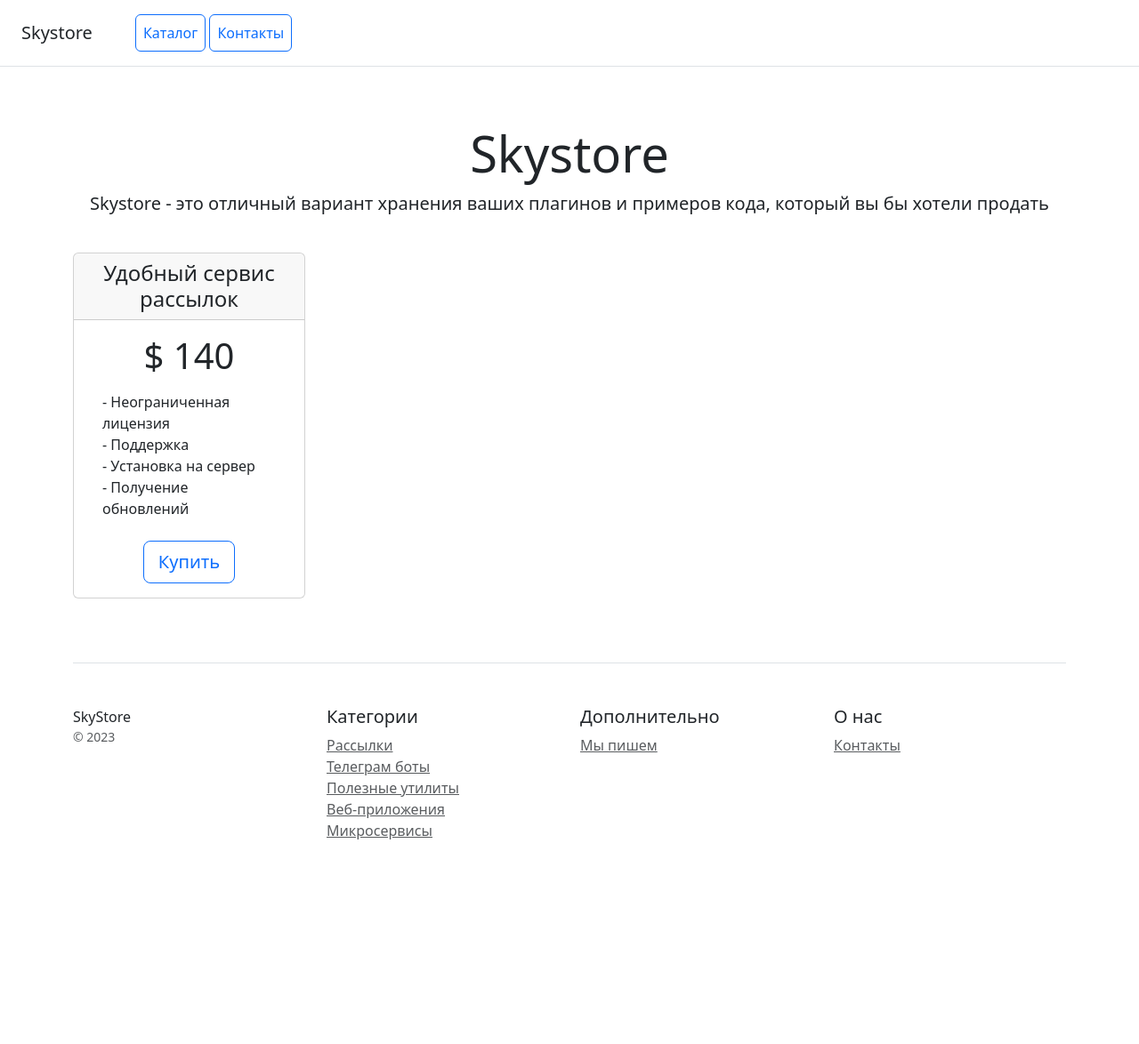
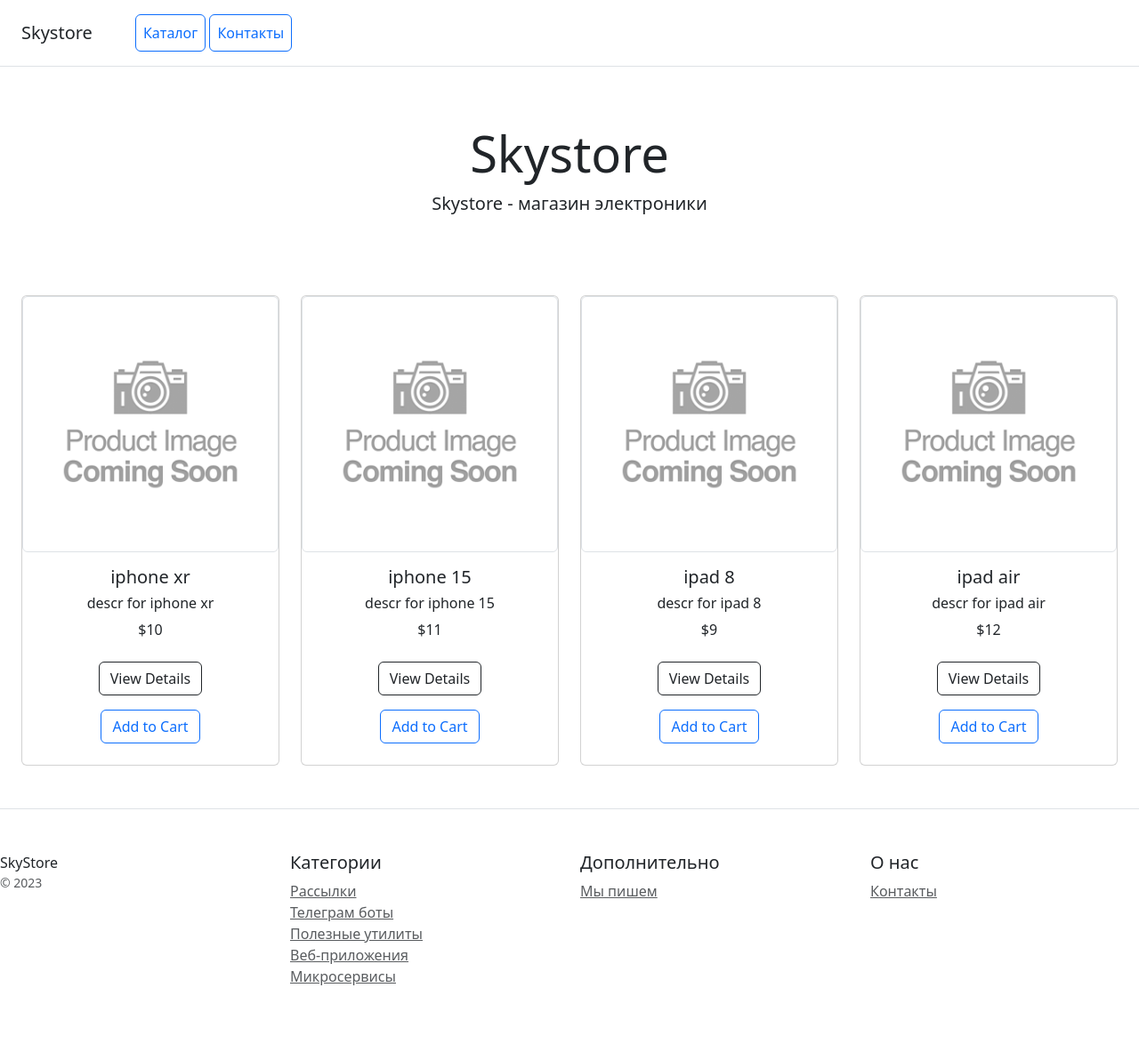
Before and after one commit to semenova-ee/semenova_hw19.2, a Django app: page / in a window 1280 px wide. Shown: the whole page at 89% size. Before the commit the page ends 944 px from the top, so only its background shows below. Run offline with Django 4.2, Linux system fonts and the light colour scheme; data comes from the database, SQL or seed files in the repository.

Commit message:
homework 20.2 add base.html, head.html add controller for displaing products from database

```diff
--- /dev/null
+++ b/catalog/templates/catalog/base.html
@@ -0,0 +1,40 @@
+{% include 'catalog/head.html' %}
+
+    <div class="container-fluid">
+        {% block content %}{% endblock %}
+    </div>
+
+    <footer class="pt-4 my-md-5 pt-md-5 border-top">
+        <div class="row">
+            <div class="col-12 col-md">
+                SkyStore
+                <small class="d-block mb-3 text-muted">&copy; 2023</small>
+            </div>
+            <div class="col-6 col-md">
+                <h5>Категории</h5>
+                <ul class="list-unstyled text-small">
+                    <li><a class="text-muted" href="#">Рассылки</a></li>
+                    <li><a class="text-muted" href="#">Телеграм боты</a></li>
+                    <li><a class="text-muted" href="#">Полезные утилиты</a></li>
+                    <li><a class="text-muted" href="#">Веб-приложения</a></li>
+                    <li><a class="text-muted" href="#">Микросервисы</a></li>
+                </ul>
+            </div>
+            <div class="col-6 col-md">
+                <h5>Дополнительно</h5>
+                <ul class="list-unstyled text-small">
+                    <li><a class="text-muted" href="#">Мы пишем</a></li>
+                </ul>
+            </div>
+            <div class="col-6 col-md">
+                <h5>О нас</h5>
+                <ul class="list-unstyled text-small">
+                    <li><a class="text-muted" href="/about/">Контакты</a></li>
+                </ul>
+            </div>
+        </div>
+    </footer>
+
+    <script src="https://cdn.jsdelivr.net/npm/bootstrap@5.3.2/dist/js/bootstrap.bundle.min.js" integrity="sha384-C6RzsynM9kWDrMNeT87bh95OGNyZPhcTNXj1NW7RuBCsyN/o0jlpcV8Qyq46cDfL" crossorigin="anonymous"></script>
+</body>
+</html>
--- /dev/null
+++ b/catalog/templates/catalog/head.html
@@ -0,0 +1,16 @@
+<!DOCTYPE html>
+<html lang="en">
+<head>
+    <meta charset="utf-8">
+    <meta name="viewport" content="width=device-width, initial-scale=1">
+    <title>{% block title %}Skystore{% endblock %}</title>
+    <link href="https://cdn.jsdelivr.net/npm/bootstrap@5.3.2/dist/css/bootstrap.min.css" rel="stylesheet" integrity="sha384-T3c6CoIi6uLrA9TneNEoa7RxnatzjcDSCmG1MXxSR1GAsXEV/Dwwykc2MPK8M2HN" crossorigin="anonymous">
+</head>
+<body>
+<div class="d-flex flex-column flex-md-row align-items-center p-3 px-md-4 mb-3 bg-white border-bottom box-shadow">
+    <h5 class="my-0 mr-md-auto font-weight-normal">Skystore</h5>
+    <nav class="ms-5">
+        <a class="p-2 btn btn-outline-primary" href="/">Каталог</a>
+        <a class="p-2 btn btn-outline-primary" href="/about/">Контакты</a>
+    </nav>
+</div>
--- a/catalog/templates/catalog/index.html
+++ b/catalog/templates/catalog/index.html
@@ -1,79 +1,36 @@
-<!doctype html>
-<html lang="en">
-<head>
-    <meta charset="utf-8">
-    <meta name="viewport" content="width=device-width, initial-scale=1">
-    <title>Skystore</title>
-    <link href="https://cdn.jsdelivr.net/npm/bootstrap@5.3.2/dist/css/bootstrap.min.css" rel="stylesheet" integrity="sha384-T3c6CoIi6uLrA9TneNEoa7RxnatzjcDSCmG1MXxSR1GAsXEV/Dwwykc2MPK8M2HN" crossorigin="anonymous">
-</head>
-<body>
-<div class="d-flex flex-column flex-md-row align-items-center p-3 px-md-4 mb-3 bg-white border-bottom box-shadow">
-    <h5 class="my-0 mr-md-auto font-weight-normal">Skystore</h5>
-    <nav class="ms-5">
-        <a class="p-2 btn btn-outline-primary" href="/">Каталог</a>
-        <a class="p-2 btn btn-outline-primary" href="/about/">Контакты</a>
-    </nav>
+{% extends 'catalog/base.html' %}
+
+{% block title %}Skystore - Каталог{% endblock %}
+
+{% block content %}
+<div class="pricing-header px-3 py-3 pt-md-5 pb-md-4 mx-auto text-center">
+    <h1 class="display-4">Skystore</h1>
+    <p class="lead">Skystore - магазин электроники</p>
 </div>
 
-<div class="pricing-header px-3 py-3 pt-md-5 pb-md-4 mx-auto text-center">
-    <h1 class="display-4">Skystore</h1>
-    <p class="lead">Skystore - это отличный вариант хранения ваших плагинов и примеров кода, который вы бы хотели
-        продать</p>
-</div>
-
-<div class="container">
-    <div class="row text-center">
-        <div class="col-3">
-            <div class="card mb-4 box-shadow">
-                <div class="card-header">
-                    <h4 class="my-0 font-weight-normal">Удобный сервис рассылок</h4>
-                </div>
-                <div class="card-body">
-                    <h1 class="card-title pricing-card-title">$ 140</h1>
-                    <ul class="list-unstyled mt-3 mb-4 text-start m-3">
-                        <li>- Неограниченная лицензия</li>
-                        <li>- Поддержка</li>
-                        <li>- Установка на сервер</li>
-                        <li>- Получение обновлений</li>
-                    </ul>
-                    <button type="button" class="btn btn-lg btn-block btn-outline-primary">Купить</button>
+<div class='container-fluid'>
+    <div class="row">
+        {% for product in products %}
+            <div class="col-md-3 col-10 mt-5">
+                <div class="card mx-auto">
+                    {% if product.image %}
+                        <img class='mx-auto img-thumbnail' src="{{ product.image.url }}" alt="{{ product.name }}" width="auto" height="auto"/>
+                    {% else %}
+                        <!-- Construct the placeholder image URL based on the media root and a default image -->
+                        <img class='mx-auto img-thumbnail' src="media/imgs/no_image.png" alt="{{ product.name }}" width="auto" height="auto"/>
+                    {% endif %}
+                    <div class="card-body text-center mx-auto">
+                        <div class='cvp'>
+                            <h5 class="card-title font-weight-bold">{{ product.name }}</h5>
+                            <h6 class="card-text">{{ product.description|slice:":100" }}</h6>
+                            <p class="card-text">${{ product.price }}</p>
+                            <a href="#" class="btn btn-outline-dark px-auto my-2">View Details</a><br />
+                            <a href="#" class="btn btn-outline-primary px-auto my-2">Add to Cart</a>
+                        </div>
+                    </div>
                 </div>
             </div>
-        </div>
+        {% endfor %}
     </div>
-
-    <footer class="pt-4 my-md-5 pt-md-5 border-top">
-        <div class="row">
-            <div class="col-12 col-md">
-                SkyStore
-                <small class="d-block mb-3 text-muted">&copy; 2023</small>
-            </div>
-            <div class="col-6 col-md">
-                <h5>Категории</h5>
-                <ul class="list-unstyled text-small">
-                    <li><a class="text-muted" href="#">Рассылки</a></li>
-                    <li><a class="text-muted" href="#">Телеграм боты</a></li>
-                    <li><a class="text-muted" href="#">Полезные утилиты</a></li>
-                    <li><a class="text-muted" href="#">Веб-приложения</a></li>
-                    <li><a class="text-muted" href="#">Микросервисы</a></li>
-                </ul>
-            </div>
-            <div class="col-6 col-md">
-                <h5>Дополнительно</h5>
-                <ul class="list-unstyled text-small">
-                    <li><a class="text-muted" href="#">Мы пишем</a></li>
-                </ul>
-            </div>
-            <div class="col-6 col-md">
-                <h5>О нас</h5>
-                <ul class="list-unstyled text-small">
-                    <li><a class="text-muted" href="/about/">Контакты</a></li>
-                </ul>
-            </div>
-        </div>
-    </footer>
 </div>
-
-<script src="https://cdn.jsdelivr.net/npm/bootstrap@5.3.2/dist/js/bootstrap.bundle.min.js" integrity="sha384-C6RzsynM9kWDrMNeT87bh95OGNyZPhcTNXj1NW7RuBCsyN/o0jlpcV8Qyq46cDfL" crossorigin="anonymous"></script>
-</body>
-</html>
+{% endblock %}
--- a/catalog/views.py
+++ b/catalog/views.py
@@ -1,9 +1,11 @@
 from django.http import HttpResponse
 from django.shortcuts import render
+from .models import Product
 
 
 def index(request):
-    return render(request, "catalog/index.html")
+    products = Product.objects.all()
+    return render(request, "catalog/index.html", {'products': products})
 
 def about(request):
     return render(request, "catalog/about.html")
```
Also changed, not shown: media/imgs/1.jpg (added), media/imgs/no_image.png (added).
